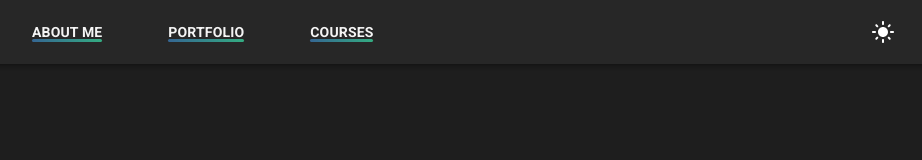
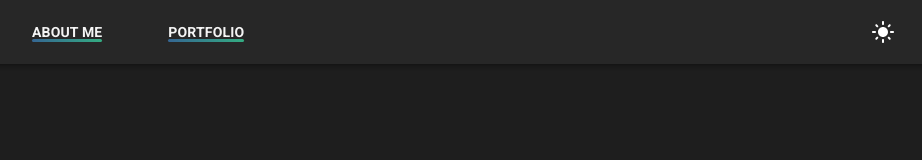
Before and after one commit to gbrissi/personal-website, a React (Vite) app in the folder portfolio/: page / in a window 1280 px wide. Shown: the top 160 px of the page, without its empty margins (185-1107 px from the left). Built offline with nearby package versions, Linux system fonts and the light colour scheme.

Commit message:
style: removing "course" redirection in header

```diff
--- a/portfolio/src/components/Header.tsx
+++ b/portfolio/src/components/Header.tsx
@@ -31,13 +31,13 @@ function Header(props:any) {
                 </Button>
               </Redirect>
             </StyledDivision>
-            <StyledDivision>
+            {/*<StyledDivision>
               <Redirect href='#courses'>
                 <Button color={props.color}>
                   <CustomTypography sx={{cursor:'pointer'}} variant='body2'>Courses</CustomTypography>
                 </Button>
               </Redirect>
-            </StyledDivision>
+  </StyledDivision>*/}
           </LinkContainer>
         </Fade>
         <Fade timeout={1000} in>
```
